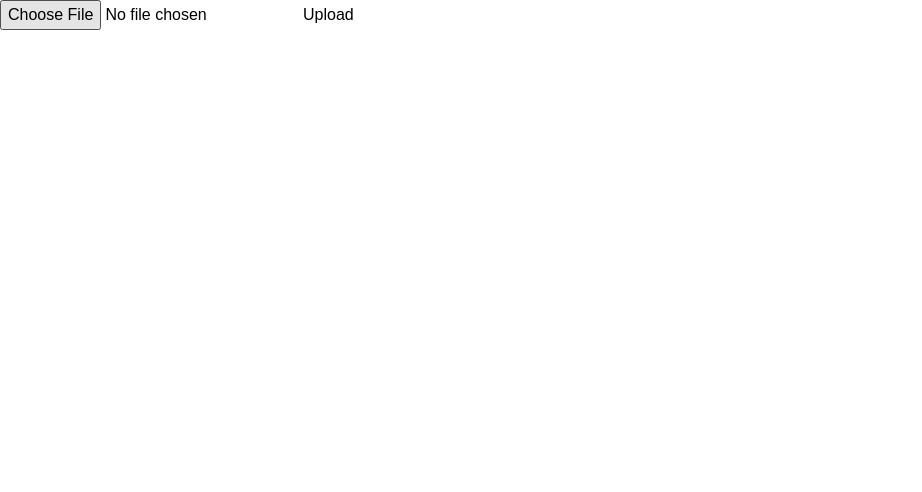
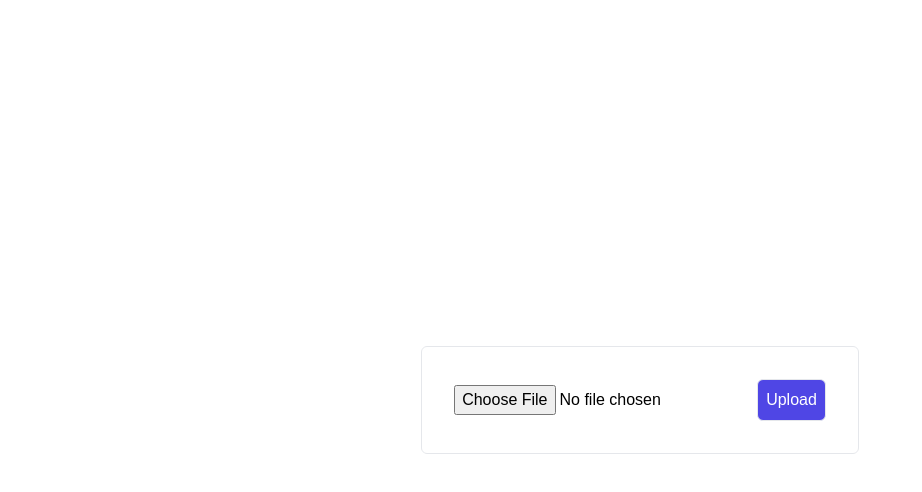
Before and after one commit to babitarit/h4b_newrepo, a Next.js app in the folder apps/web/: page /text-to-speech in a window 1280 px wide. Shown: the top 492 px of the page, without its empty margins (0-922 px from the left). Built offline with nearby package versions, Linux system fonts and the light colour scheme.

Commit message:
ui change

```diff
--- a/apps/web/app/text-to-speech/page.tsx
+++ b/apps/web/app/text-to-speech/page.tsx
@@ -1,6 +1,6 @@
 "use client";
-import React, { useState, ChangeEvent, FormEvent } from "react";
 import axios from "axios";
+import React, { ChangeEvent, FormEvent, useState } from "react";
 
 const FileUpload: React.FC = () => {
   const [file, setFile] = useState<File | null | undefined>(null);
@@ -23,7 +23,7 @@ const FileUpload: React.FC = () => {
 
     try {
       const response = await axios.post(
-        "http://localhost:5050/api/v0.1/upload",
+        "http://localhost:5000/api/v0.1/upload",
         formData,
         {
           headers: {
@@ -49,10 +49,11 @@ const FileUpload: React.FC = () => {
   };
 
   return (
-    <div>
-      <form onSubmit={handleFileUpload}>
+
+    <div className="flex justify-center items-center h-screen">
+      <form onSubmit={handleFileUpload} className="border p-8 rounded-md">
         <input type="file" onChange={handleFileChange} />
-        <button type="submit">Upload</button>
+        <button type="submit" className="border p-2 rounded-md  bg-indigo-600  text-white hover:bg-indigo-700">Upload</button>
       </form>
       {audioData && (
         <audio controls src={audioData} />
```
